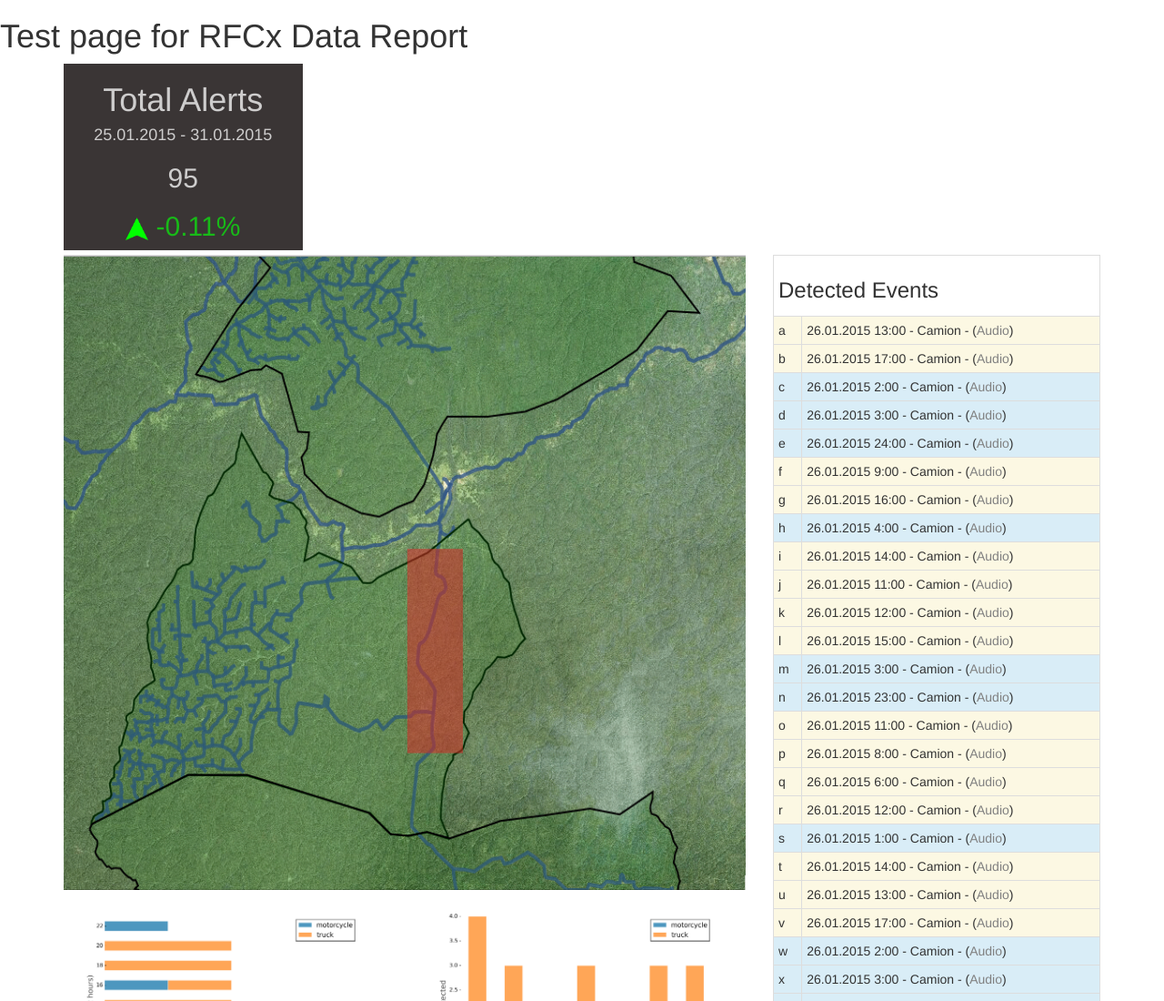
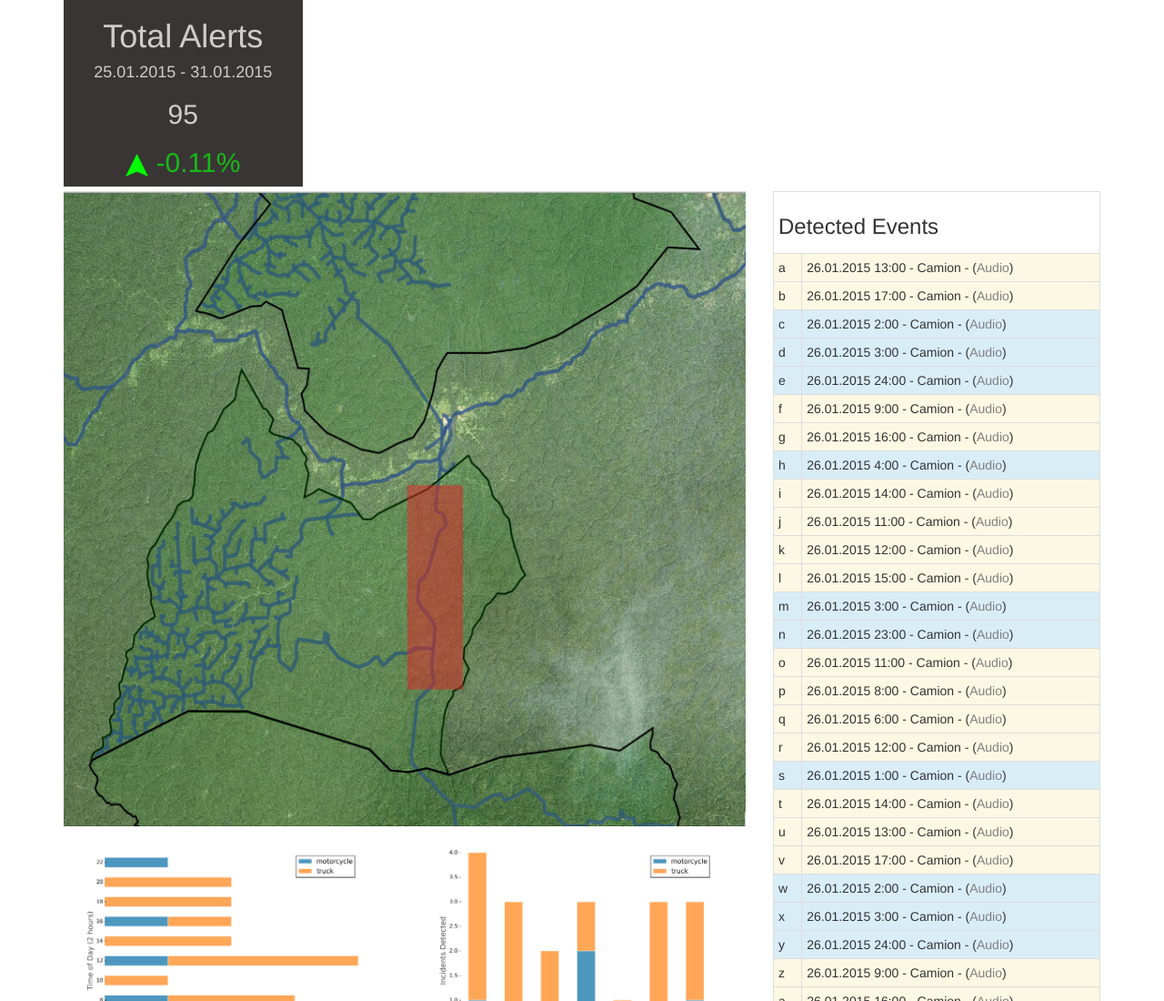
Before and after one commit to flygeneticist/rfcx-data-vizualization, a plain HTML site: page index.html in a window 1280 px wide. Shown: the top 1100 px of the page at 91% size. Drawn offline with Linux system fonts and the light colour scheme.

Commit message:
Removed old test title.

```diff
--- a/index.html
+++ b/index.html
@@ -7,7 +7,6 @@
     <link rel="stylesheet" type="text/css" href="assets/css/main.css"></link>
   </head>
   <body>
-    <h1>Test page for RFCx Data Report</h1>
     <div class="container">
       <div class="row">
         <div class="col-md-3 summary" border=1>
```
